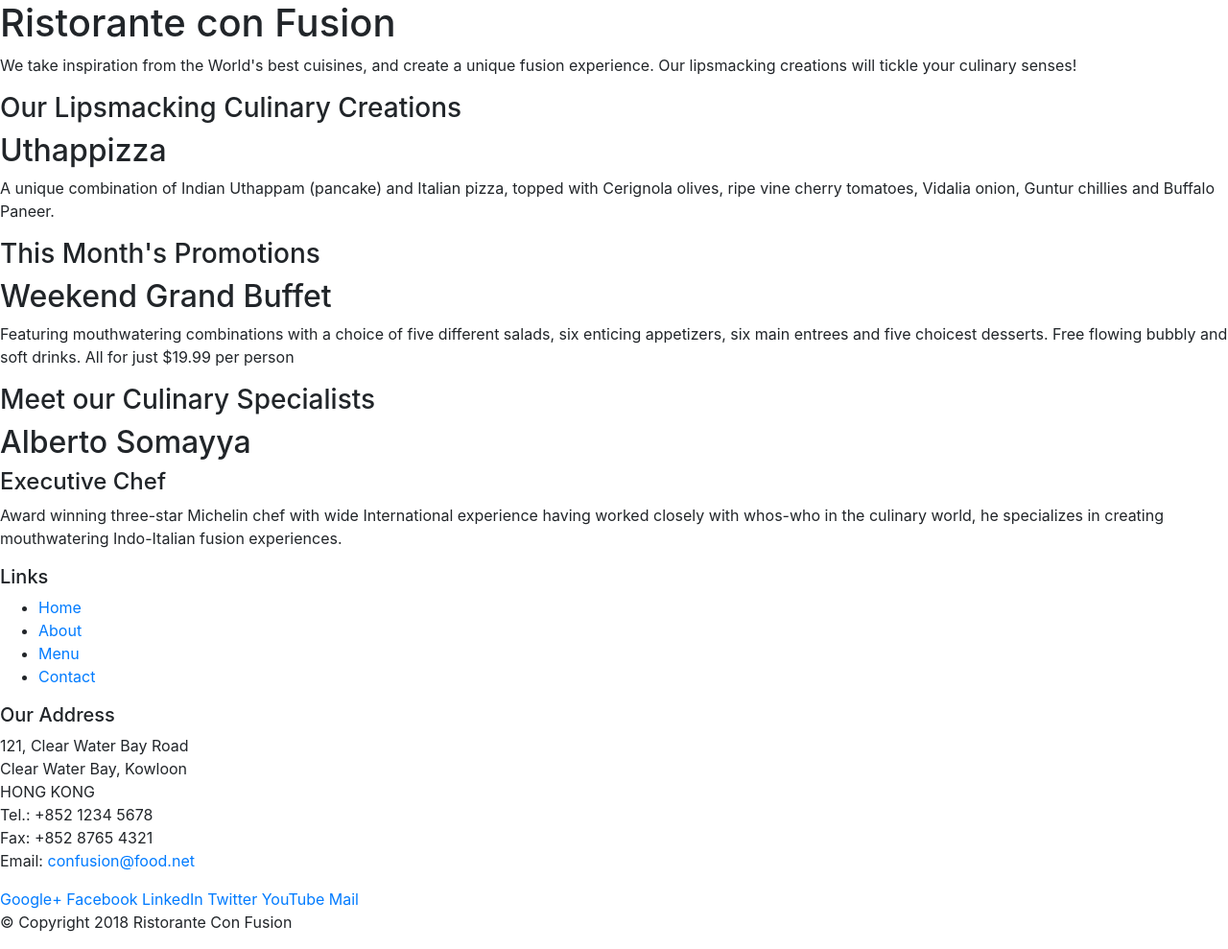
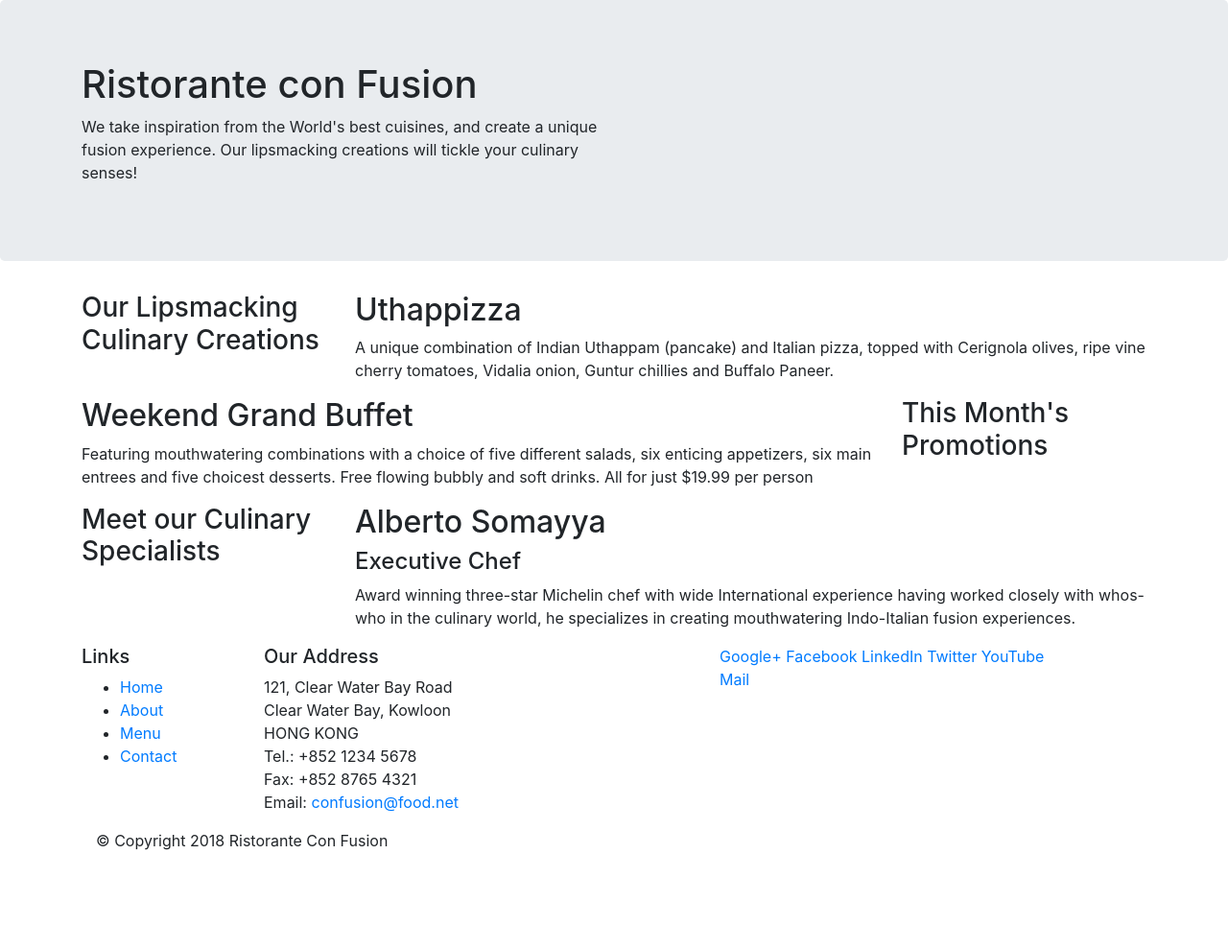
Before and after one commit to simonmontaggioni/Bootstrap-and-Responsive-Design, a website: page index.html in a window 1280 px wide. Shown: the whole page at 96% size. After the commit the page ends 904 px from the top, so only its background shows below. Drawn offline with nearby package versions, Linux system fonts and the light colour scheme.

Commit message:
style: Set the container, row and col boostrap clases for the layout.

```diff
--- a/index.html
+++ b/index.html
@@ -18,10 +18,10 @@
   </head>
 
   <body>
-    <header>
-      <div>
-        <div>
-          <div>
+    <header class="jumbotron">
+      <div class="container">
+        <div class="row">
+          <div class="col-12 col-sm-6">
             <h1>Ristorante con Fusion</h1>
             <p>
               We take inspiration from the World's best cuisines, and create a
@@ -29,17 +29,17 @@
               your culinary senses!
             </p>
           </div>
-          <div></div>
+          <div class="col-12 col-sm-6"></div>
         </div>
       </div>
     </header>
 
-    <div>
-      <div>
-        <div>
+    <div class="container">
+      <div class="row">
+        <div class="col-12 col-sm-4 col-md-3">
           <h3>Our Lipsmacking Culinary Creations</h3>
         </div>
-        <div>
+        <div class="col col-sm col-md">
           <h2>Uthappizza</h2>
           <p>
             A unique combination of Indian Uthappam (pancake) and Italian pizza,
@@ -49,11 +49,11 @@
         </div>
       </div>
 
-      <div>
-        <div>
+      <div class="row">
+        <div class="col-12 col-sm-4 order-sm-last col-md-3">
           <h3>This Month's Promotions</h3>
         </div>
-        <div>
+        <div class="col col-sm order-sm-first col-md">
           <h2>Weekend Grand Buffet</h2>
           <p>
             Featuring mouthwatering combinations with a choice of five different
@@ -64,11 +64,11 @@
         </div>
       </div>
 
-      <div>
-        <div>
+      <div class="row">
+        <div class="col-12 col-sm-4 col-md-3">
           <h3>Meet our Culinary Specialists</h3>
         </div>
-        <div>
+        <div class="col col-sm col-md">
           <h2>Alberto Somayya</h2>
           <h4>Executive Chef</h4>
           <p>
@@ -82,9 +82,9 @@
     </div>
 
     <footer>
-      <div>
-        <div>
-          <div>
+      <div class="container">
+        <div class="row">
+          <div class="col-4 col-sm-2">
             <h5>Links</h5>
             <ul>
               <li><a href="#">Home</a></li>
@@ -93,7 +93,7 @@
               <li><a href="#">Contact</a></li>
             </ul>
           </div>
-          <div>
+          <div class="col-7 col-sm-5">
             <h5>Our Address</h5>
             <address>
               121, Clear Water Bay Road<br />
@@ -104,7 +104,7 @@
               Email: <a href="mailto:confusion@food.net">confusion@food.net</a>
             </address>
           </div>
-          <div>
+          <div class="col-12 col-sm-4">
             <div>
               <a href="http://google.com/+">Google+</a>
               <a href="http://www.facebook.com/profile.php?id=">Facebook</a>
@@ -115,7 +115,7 @@
             </div>
           </div>
         </div>
-        <div>
+        <div class="col-auto">
           <div>
             <p>© Copyright 2018 Ristorante Con Fusion</p>
           </div>
```
